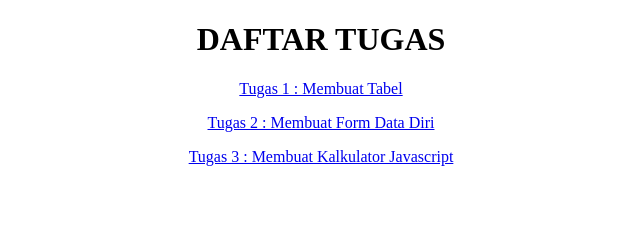
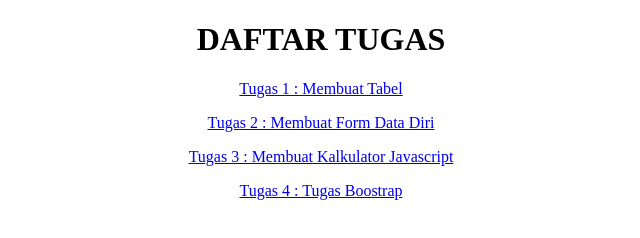
Before and after one commit to timothymarklouissianipar1209-eng/pengumpulan-tugas, a plain HTML site: page index.html in a window 1280 px wide. Shown: the whole page, without its empty margins (319-959 px from the left). Drawn offline with Linux system fonts and the light colour scheme.

Commit message:
index.html

```diff
--- a/index.html
+++ b/index.html
@@ -22,5 +22,6 @@
         </p>
         <p><a href="tugas3.html">Tugas 3 : Membuat Kalkulator Javascript</a>
         </p>
+        <p><a href="https://timothymarklouissianipar1209-eng.github.io/tugasproweb4-/">Tugas 4 : Tugas Boostrap</p>
     </body>
 </html>
```
